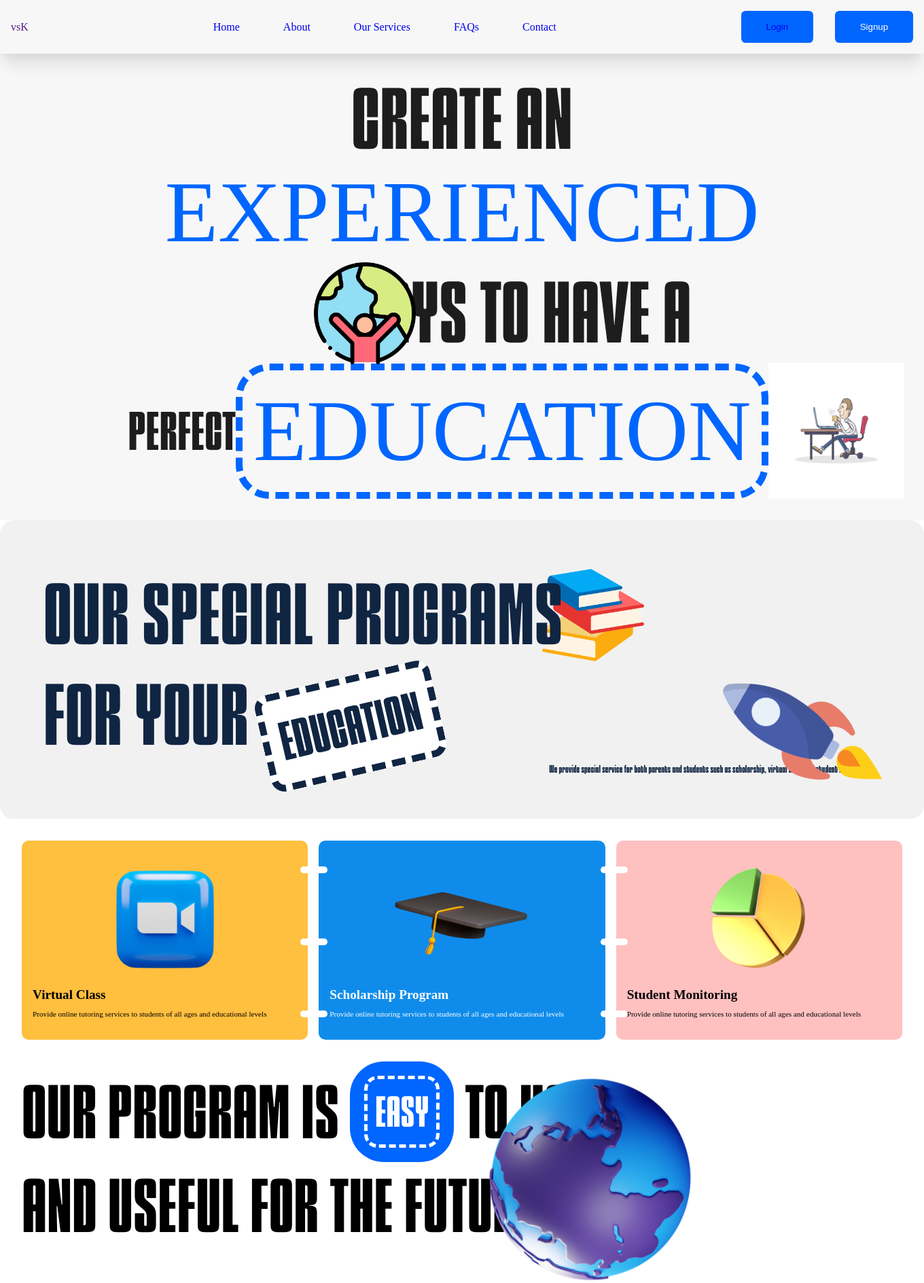
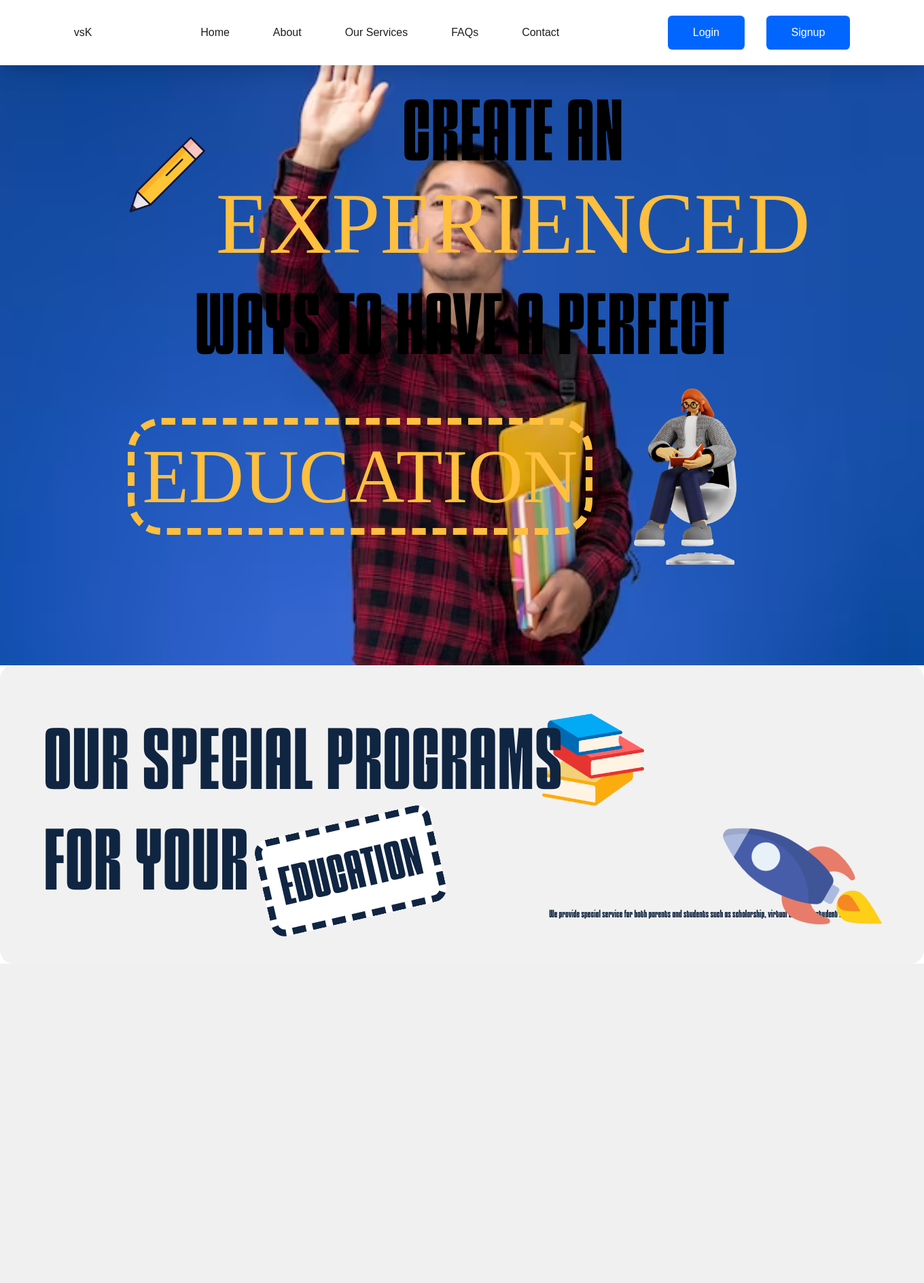
Before and after one commit to orekode/vsk_frontend, a PHP site: page /home.html in a window 1360 px wide. Shown: the top 1888 px of the page at 68% size. After the commit the page ends 1418 px from the top, so only its background shows below. Run offline with PHP 8.4, Linux system fonts and the light colour scheme; some web fonts are replaced.

Commit message:
checked responsiveness. still working on it

```diff
--- a/home.css
+++ b/home.css
@@ -1,7 +1,4 @@
 :root{
-    /*Dimensions */
-    --container-width: 100%;
-
     /*Colors*/
     --primary-background-color: #fff;
     --text-color: #5a5a5a;
@@ -18,8 +15,14 @@
     --h3-weight: 300;
 
     /*Padding variables */
-    --bottom-section-padding: 2rem;
+    --bottom-section-padding: 8rem;
     --bottom-section-padding-mobile: 8rem;
+
+    /*Container width for all */
+    --container-width: 84%;
+    --container-width-tablet: 90%;
+    --container-width-mobile: 94%;
+
 }
 @font-face {
     font-family: 'churchward';
@@ -48,15 +51,12 @@
 }
 body{
     position: relative;
-    font-family: 'poppins';
+    font-family: 'poppins', sans-serif;
+    background-color: var(--color-white);
 }
-button{
-    padding: 1rem 2.3rem;
-    display: flex;
-    align-items: center;
-    border-radius: .4rem;
-    background: var(--color-primary);
-    color: var(--color-white);
+a{
+    color: var(--color-dark);
+    font-weight: 300;
 }
 h1{
     font-size: 5rem;
@@ -66,13 +66,22 @@ h1{
         -1px 1px 0 #fff,
         1px 1px 0 #fff; Outline color */
 }
+section{
+    max-width: 100vw;
+}
 .vsk_root .container_102{
     width: var(--container-width);
     margin: 0 auto;
-    background-color: #F7F7F7;
-    color: var(--color-dark);;
 }
-.vks_root .container_102 nav{
+.vsk_root .btn_102{
+    padding: 1rem 2.3rem;
+    background-color: var(--color-primary);
+    color: var(--color-white);
+    font-weight: 500;
+    border-radius: .4rem;
+}
+
+.vsk_root nav{
     width: 100vw;
     height: 6rem;
     display: grid;
@@ -80,29 +89,46 @@ h1{
     position: fixed;
     top: 0;
     left: 0;
-    z-index: 3;
+    z-index: 2;
+    background-color: #fff;
+    box-shadow: rgba(0, 0, 0, 0.1) 0px 20px 25px -5px, rgba(0, 0, 0, 0.04) 0px 10px 10px -5px;
+
 }
-.vsk_root .container_102 nav .nav-container_102{
+.vsk_root .nav-container_102{
     display: flex;
+    justify-content: space-between;
     align-items: center;
-    justify-content: space-between;
-    padding: 1rem;
-    box-shadow: rgba(0, 0, 0, 0.1) 0px 20px 25px -5px, rgba(0, 0, 0, 0.04) 0px 10px 10px -5px;
 }
-.vsk_root .container_102 nav .nav-container_102 .nav-items{
+.vsk_root .nav_items{
     display: flex;
     gap: 4rem;
 }
-.vsk_root .container_102 nav .nav-container_102 .nav-signin_signup{
+.vsk_root .nav-signin_signup{
     display: flex;
     gap: 2rem;
 }
-.vsk_root .header_102{
+.vsk_root header{
+    position: relative;
+}
+.vsk_root .header_102 {
     max-width: 100vw;
     text-align: center;
     padding: var(--bottom-section-padding);
     font-size: var(--h2);
     font-family: 'churchward';
+    background: url('./try1.avif') no-repeat top center/cover;
+    background-color: rgba(255, 255, 255, 0.5);
+}
+.vsk_root .header_102::before {
+    content: '';
+    position: absolute;
+    top: 0;
+    left: 0;
+    width: 100%;
+    height: 100%;
+    background-color: rgba(255, 255, 255, 0.5);
+    backdrop-filter: blur(10px);
+    z-index: -1;
 }
 .vsk_root .header_102 .header_first_102{
     display: flex;
@@ -121,7 +147,8 @@ h1{
     font-family: 'Donut';
     font-size: 8rem;
     letter-spacing: px;
-    color: #0066FF;
+    /* color: #0066FF; */
+    color: var(--color-lead);
 }
 .vsk_root .header_102 .header_second_102 .header_second_start_102{
     display: flex;
@@ -130,36 +157,35 @@ h1{
     position: relative;
 }
 .vsk_root .header_102 .header_second_102 .header_second_start_102 img{
-    width: 150px;
+    width: 200px;
     position: absolute;
     right: calc(100% + -580px); /* Position the image to the left of the text */
     top: 0;
 }
 .vsk_root .header_102 .header_second_102 .header_second_start_102 h1{
     font-size: 8rem;
-    margin-left: 10rem;
 }
 .vsk_root .header_102 .header_second_102 .header_second_end_102{
     display: flex;
     align-items: center;
     justify-content: center;
-    margin-top: 0;
-}
-.vsk_root .header_102 .header_second_102 .header_second_end_102 h1{
-    margin-left: 10rem;
 }
 .vsk_root .header_102 .header_second_102 .header_second_end_102 .text_102{
     font-family: 'Donut';
-    font-size: 8rem;
-    color: #0066FF;
-    padding: 1rem;
+    font-size: 7rem;
+    /* color: #0066FF; */
+    color: var(--color-lead);
+    padding: .7rem;
     border: 10px dashed ;
     border-radius: 50px;
     /* letter-spacing: 10px; */
 }
 
 .vsk_root .header_102 .header_second_102 .header_second_end_102 .image_102{
-    width: 200px;
+    max-width: 300px; /* Ensure the image doesn't exceed its container's width */
+    height: auto; /* Maintain aspect ratio */
+    display: block; /* Ensure the image behaves as a block element */
+    position: relative;
 }
 
 .vsk_root .special_program_102{
@@ -169,7 +195,7 @@ h1{
     color: #102542;
 }
 
-.special_program_container_102{
+.vsk_root .special_program_container_102{
     padding: 4rem;
     display: flex;
     flex-direction: column;
@@ -524,3 +550,8 @@ video{
       transform: rotate(360deg); /* Rotate the image 360 degrees */
     }
   }
+
+  /*========MEDIA QUERIES========*/
+  @media only screen and (max-width: 768px){
+
+  }
--- a/home.html
+++ b/home.html
@@ -7,31 +7,23 @@
     <link rel="stylesheet" href="home.css">
 </head>
 <body class="vsk_root">
-    <div class="container_102">
             <!--===============Navbar =====================-->
-
         <nav class="nav_102">
-            <div class="nav-container_102">
+                <div class="container_102 nav-container_102">
                     <div class="logo_102">
                         <a href="" class="nav-logo">vsK</a>
                     </div>
-                <div>
-                    <ul class="nav-items">
+                        <ul class="nav_items">
                             <li><a href="#">Home</a></li>
                             <li><a href="#">About</a></li>
                             <li><a href="#">Our Services</a></li>
                             <li><a href="#">FAQs</a></li>
                             <li><a href="#">Contact</a></li>
                         </ul>
-                </div>
 
                     <div class="nav-signin_signup">
-                    <button class="primary-btn_102">
-                        <a href="#">Login</a>
-                    </button>
-                    <button class="primary-btn_102
-                        <a href="#" class="btn">Signup</a>
-                    </button>
+                            <a href="#" class="btn_102">Login</a>
+                            <a href="#" class="btn_102">Signup</a>
                     </div>
                 </div>
         </nav>
@@ -41,9 +33,9 @@
         <header>
             <div class="header_102">
                 <div class="header_first_102">
-                    <!-- <div class="icon_102">
+                    <div class="icon_102">
                         <img src="wired-lineal-35-edit.gif" alt="pencil" class="icon_pencil_102">
-                    </div> -->
+                    </div>
                     <div class="text">
                        <h3>CREATE AN</h3>
                        <div class="text_102">EXPERIENCED</div>
@@ -52,15 +44,14 @@
 
                 <div class="header_second_102">
                     <div class="header_second_start_102">
-                        <img src="human.png" alt="">
-                        <h1>WAYS TO HAVE A</h1>
+                        <!-- <img src="human.png" alt=""> -->
+                        <h1>WAYS TO HAVE A PERFECT</h1>
                     </div>
                     <div class="header_second_end_102">
-                        <h1>PERFECT</h1>
                         <div class="text_102">
                              EDUCATION
                         </div>
-                        <img src="119-working.png" class="image_102">
+                        <img src="reading.png" class="image_102">
                     </div>
                     </div>
 
@@ -93,7 +84,7 @@
 </section>
 
 <!--===============Courses=====================-->
-<section class="courses_102">
+<!-- <section class="courses_102">
     <div class="course_container_102">
         <div class="courses primary">
             <img src="zoom.png" alt="">
@@ -129,10 +120,10 @@
             </div>
         </div>
     </div>
-</section>
+</section> -->
 
 <!--===============future=====================-->
-<section class="future_courses_102">
+<!-- <section class="future_courses_102">
     <div class="future_102">
         <img src="earth.png" class="earth_102">
         <div class="future_lead_102">
@@ -205,7 +196,7 @@
             <ion-icon name="logo-youtube" class="youtube_102"></ion-icon>
         </div>
     </div>
-</footer>
+</footer> -->
 
 
 
```
Also changed, not shown: pictures.webp (added), reading.png (added), scan.png (added), students.png (added), try1.avif (added). Lines whose indentation alone changed are shown as unchanged.
